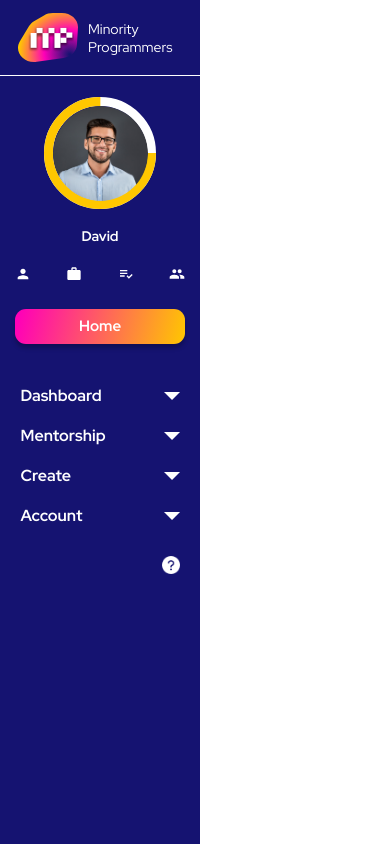
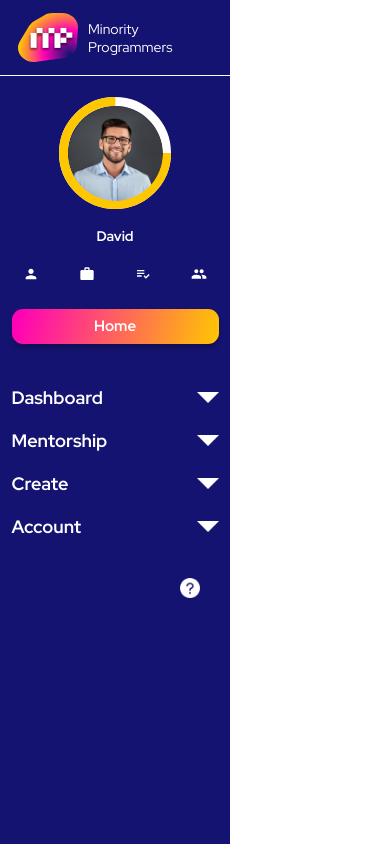
Before and after one commit to Husankhuja/mp-sidebar, a Next.js app: page / in a window 390 px wide. Built offline with nearby package versions, Linux system fonts and the light colour scheme.

Commit message:
tweaking sizing

```diff
--- a/components/Button/button.module.css
+++ b/components/Button/button.module.css
@@ -3,34 +3,32 @@
     flex-direction: row;
     justify-content: center;
     align-items: center;
-    width: 456px;
+    width: 90%;
     height: 91px;
     margin: 70px auto;
     background: linear-gradient(104.61deg, #FF00B8 2.65%, #FF655B 51.83%, #FFC700 100%);
     box-shadow: 0px 4px 4px rgba(0, 0, 0, 0.25);
     border-radius: 30px;
+    text-decoration: none;
+    font-family: 'Red Hat Display';
+    font-style: normal;
+    font-weight: bold;
+    font-size: 36px;
+    line-height: 48px;
+    color: #FFFFFF;
 }
 .button:hover {
     cursor: pointer;
+    background: #FF00B8;
 }
-.button p {
 
-font-family: 'Red Hat Display';
-font-style: normal;
-font-weight: bold;
-font-size: 36px;
-line-height: 48px;
-color: #FFFFFF;
-}
 /* for screen sizes from 1920 - 2254 */
 @media only screen and (max-width: 2254px) {
     .button {
-        width: 389px;
+        /* width: 389px; */
         height: 78px;
         margin: 60px auto;
         border-radius: 26px;
-    }
-    .button p {
         font-size: 31px;
         line-height: 41px;
     }
@@ -38,36 +36,30 @@ color: #FFFFFF;
 /* for screen sizes from 1024-1920 */
 @media only screen and (max-width: 1920px) {
     .button {
-        width: 274px;
+        /* width: 274px; */
         height: 55px;
         margin: 42px auto;
         border-radius: 18px;
-    }
-    .button p {
         font-size: 22px;
         line-height: 15px;
     }
 }
 @media only screen and (max-width: 1024px) {
     .button {
-        width: 207px;
+        /* width: 207px; */
         height: 42px;
         margin: 32px auto;
         border-radius: 14px;
-    }
-    .button p {
         font-size: 17px;
         line-height: 22px;
     }
 }
 @media only screen and (max-width: 400px) {
     .button {
-        width: 170px;
+        /* width: 170px; */
         height: 35px;
         margin: 32px auto;
         border-radius: 11px;
-    }
-    .button p {
         font-size: 15px;
     }
 }
--- a/components/Button/index.jsx
+++ b/components/Button/index.jsx
@@ -5,9 +5,7 @@ import Styles from './button.module.css';
 const Button = () => {
 
     return (
-        <div className={Styles.button}>
-            <p>Home</p>
-        </div>
+        <a href="#" className={Styles.button}>Home</a>
     );
 }
 
--- a/components/Dropdown/dropdown.module.css
+++ b/components/Dropdown/dropdown.module.css
@@ -1,6 +1,7 @@
 .container {
-    margin: 10px 53px;
-    padding: 10px;
+    margin: 10px 0;
+    width: 90%;
+    /* padding: 10px; */
     color: #ffffff;
 }
 .dropdown {
@@ -12,33 +13,31 @@
 }
 .title {
     font-weight: 700;
-    font-size: 36px;
-    line-height: 48px;
+    font-size: 22px;
     text-transform: capitalize;
-    margin-right: 10px;
 }
 .dropdown img {
-    width: 36px;
+    width: 22px;
 }
 /* Nav*/
 .links {
     width: auto;
-    margin: 15px 20px;
-    padding: 0 20px;
+    margin: 10px;
+    padding: 0 12px;
     transition: display 2s;
     border-left: 1px #ffffff solid;
 }
 
 .li {
     list-style: none;
-    margin: 35px 0;
+    margin: 20px 0;
 }
 
 .a {
     text-decoration: none;
     font-weight: normal;
-    font-size: 30px;
-    line-height: 40px;
+    font-size: 18px;
+    line-height: 24px;
     text-transform: capitalize;
     color: #ffffff;
 }
@@ -49,105 +48,12 @@
 #dropMenuImg {
     cursor: pointer;
 }
-/* for screen sizes from 1920 - 2254 */
-@media only screen and (max-width: 2254px) {
-    .container {
-        margin: 8.5px 45px;
-        padding: 8.5px;
-    }
+
+@media only screen and (max-width: 1150px) {
     .title {
-        font-size: 31px;
-        line-height: 41px;
-        margin-right: 8.5px;
-    }
-    .dropdown img {
-        width: 31px;
-    }
-    .links {
-        margin: 13px 17px;
-        padding: 0 17px;
-    }
-    .li {
-        margin: 30px 0;
+        font-size: 18px;
     }
     .a {
-        font-size: 26px;
-        line-height: 34px;
+        font-size: 16px;
     }
 }
-/* for screen sizes from 1024 - 1920 */
-@media only screen and (max-width: 1920px) {
-    .container {
-        margin: 6px 17px;
-        padding: 6px;
-    }
-    .title {
-        font-size: 22px;
-        line-height: 29px;
-        margin-right: 6px;
-    }
-    .dropdown img {
-        width: 22px;
-    }
-    .links {
-        margin: 9px 12px;
-        padding: 0 12px;
-    }
-    .li {
-        margin: 21px 0;
-    }
-    .a {
-        font-size: 18px;
-        line-height: 24px;
-    }
-}
-@media only screen and (max-width: 1024px) {
-    .container {
-        margin: 4.5px 24px;
-        padding: 4.5px;
-    }
-    .title {
-        font-size: 17px;
-        line-height: 22px;
-        margin-right: 4.5px;
-    }
-    .dropdown img {
-        width: 17px;
-    }
-    .links {
-        margin: 7px 9px;
-        padding: 0 9px;
-    }
-    .li {
-        margin: 16px 0;
-    }
-    .a {
-        font-size: 14px;
-        line-height: 18px;
-    }
-}
-@media only screen and (max-width: 400px) {
-    .container {
-        margin: 4.5px 16px;
-        padding: 4.5px;
-    }
-    .title {
-        font-size: 16px;
-        line-height: 22px;
-        margin-right: 4.5px;
-    }
-    .dropdown img {
-        width: 16px;
-    }
-    .links {
-        margin: 7px 9px;
-        padding: 0 9px;
-    }
-    .li {
-        margin: 16px 0;
-    }
-    .a {
-        font-size: 14px;
-        line-height: 18px;
-    }
-}
--- a/components/Profile/profile.module.css
+++ b/components/Profile/profile.module.css
@@ -7,20 +7,19 @@
 }
 
 .profileBorder {
-    height: 245px;
-    width: 245px;
-    margin: 47px 0;
+    height: 147px;
+    width: 147px;
+    margin: 28px 0;
 }
 .profilePic {
-    width: 210px;
-    height: 210px;
+    width: 126px;
+    height: 126px;
     border-radius: 50%;
 }
-
 .username {
     color: white;
     font-family: 'Red Hat Display',sans-serif;
-    font-size: 30px;
+    font-size: 18px;
     line-height: 92.3%;
     letter-spacing: 0em;
     font-weight: 700;
@@ -28,67 +27,18 @@
 }
 
 .profileIcons {
-    width: 450px;
-    height: 25px;
-    margin-top: 50px;
+    width: 80%;
+    height: 15px;
+    margin-top: 30px;
     display: flex;
     justify-content: space-between;
 }
 .icon {
     color: white;
-    font-size: 25px;
+    font-size: 18px;
     cursor: pointer;
 }
-/* for screen sizes from 1920 - 2254 */
-@media only screen and (max-width: 2254px) {
-    .profileBorder {
-        height: 209px;
-        width: 209px;
-        margin: 40px 0;
-    }
-    .profilePic {
-        width: 179px;
-        height: 179px;
-    }
 
-    .username {
-        font-size: 26px;
-    }
-
-    .profileIcons {
-        width: 384px;
-        height: 21px;
-        margin-top: 43px;
-    }
-    .icon {
-        font-size: 21px;
-    }
-}
-/* for screen sizes from 1024 - 1920  */
-@media only screen and (max-width: 1920px) {
-    .profileBorder {
-        height: 147px;
-        width: 147px;
-        margin: 28px 0;
-    }
-    .profilePic {
-        width: 126px;
-        height: 126px;
-    }
-
-    .username {
-        font-size: 18px;
-    }
-
-    .profileIcons {
-        width: 270px;
-        height: 15px;
-        margin-top: 30px;
-    }
-    .icon {
-        font-size: 18px;
-    }
-}
 @media only screen and (max-width: 1024px) {
     .profileBorder {
         height: 112px;
@@ -105,7 +55,7 @@
     }
 
     .profileIcons {
-        width: 204px;
+        /* width: 204px; */
         height: 11px;
         margin-top: 23px;
     }
@@ -113,8 +63,3 @@
         font-size: 16px;
     }
 }
-@media only screen and (max-width: 400px) {
-    .profileIcons {
-        width: 170px;
-    }
-}
--- a/components/SideBar/sidebar.module.css
+++ b/components/SideBar/sidebar.module.css
@@ -1,6 +1,6 @@
 .sidebar {
     background-color: #151371;
-    width: 571px;
+    width: 20%;
     /* height: 2718px; */
     min-height: 100vh;
     display: flex;
@@ -10,48 +10,17 @@
 .question {
     align-self: flex-end;
     justify-self: flex-end;
-    width: 50px;
-    margin: 45px;
+    width: 20px;
+    margin: 30px;
     position: relative;
 }
 .question img {
     width: 100%;
 }
 /* for screen sizes from 1920 - 2254 */
-@media only screen and (max-width: 2254px) {
+
+@media only screen and (max-width: 1150px) {
     .sidebar {
-        width: 484px;
-    }
-    .question {
-        width: 42px;
-        margin: 38px;
+        width: 230px;
     }
 }
-/* for screen sizes from 1024 - 1920  */
-@media only screen and (max-width: 1920px) {
-    .sidebar {
-        width: 340px;
-    }
-    .question {
-        width: 30px;
-        margin: 27px;
-    }
-}
-@media only screen and (max-width: 1024px) {
-    .sidebar {
-        width: 258px;
-    }
-    .question {
-        width: 23px;
-        margin: 20px;
-    }
-}
-@media only screen and (max-width: 400px) {
-    .sidebar {
-        width: 200px;
-    }
-    .question {
-        width: 18px;
-        margin: 20px;
-    }
-}
--- a/components/SideBarNav/sidebarnav.module.css
+++ b/components/SideBarNav/sidebarnav.module.css
@@ -4,4 +4,5 @@
     display: flex;
     flex-direction: column;
     justify-content: flex-start;
+    align-items: center;
 }
```
